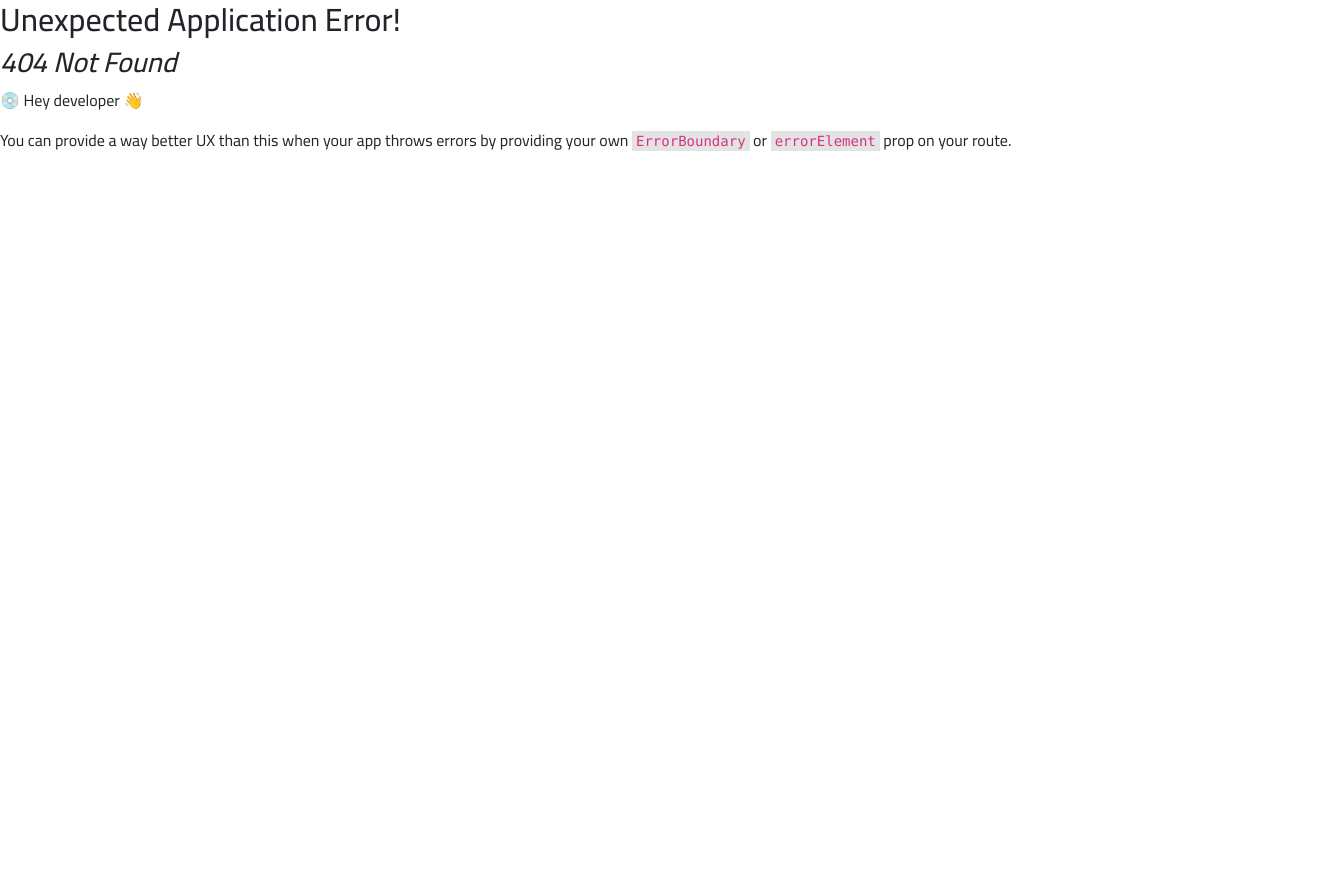
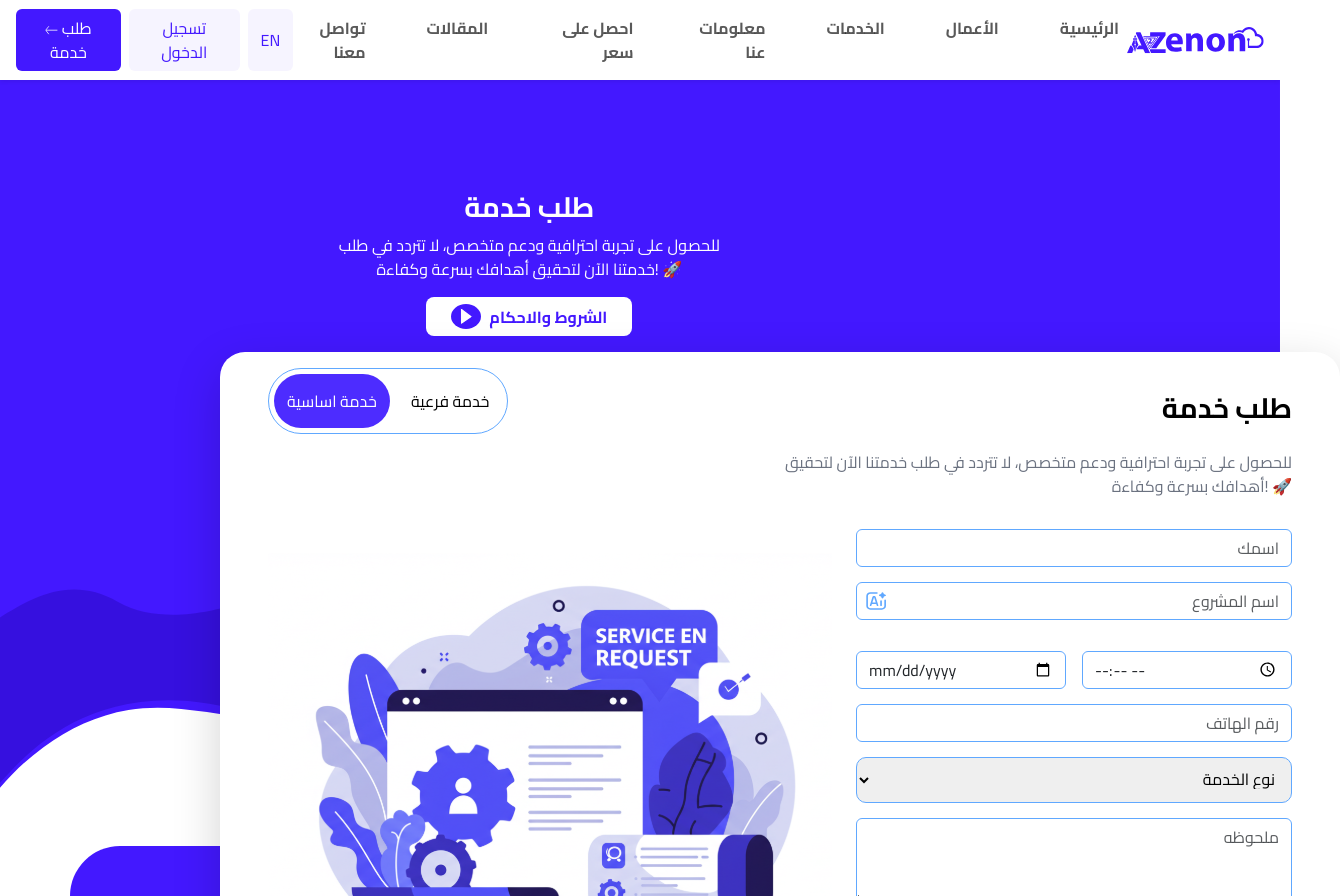
Before and after one commit to Engromeh/a2zenon, a React (Vite) app: page /layout/Serviceform in a window 1280 px wide. Before the commit this address had no page. Shown: the top 896 px of the page, 1340 px wide, since content can reach past the window. Before the commit the page ends 800 px from the top, so only its background shows below. Built offline with nearby package versions, Linux system fonts and the light colour scheme; the HTML template or start-up script is replaced by a standard one.

Commit message:
Create serviceform

```diff
--- a/src/App.css
+++ b/src/App.css
@@ -331,3 +331,31 @@ bottom: 55px;
 
 
 }
+.serviceform-card{
+  width: 70rem;
+  height: 42rem;
+  background-color: white;
+  border-radius: 25px;
+  position: absolute;
+  bottom: -14rem;
+  left: 220px;
+}
+.input-service{
+  direction: rtl;
+  margin-top: 15px;
+  border: 1px solid #60A8FF !important;
+}
+.select-service{
+
+display: block;
+    width: 100%;
+    padding: .375rem .75rem;
+    font-size: 1rem;
+    font-weight: 400;
+    line-height: 1.5;
+    direction: rtl;
+    margin-top: 15px;
+    border: 1px solid #60A8FF !important;
+    border-radius: 10px;
+    padding-left: 20px !important;
+}
--- /dev/null
+++ b/src/Pages/ServiceForm.jsx
@@ -0,0 +1,178 @@
+import React, { useState } from "react";
+import Designbg from "../assets/hostingbg.svg";
+import videoicon from "../assets/videoicon.svg";
+import Serviceimg from "../assets/serviceform.svg";
+import ai from "../assets/aiform.svg";
+
+const ServiceForm = () => {
+  const [active, setActive] = useState("basic");
+  return (
+    <>
+      <section>
+        <img src={Designbg} alt=" Designbg" className=" w-100 h-100" />
+        <div style={{ position: "absolute", right: "35rem", bottom: "29rem" }}>
+          <h3 className=" text-center text-white fw-bold">طلب خدمة </h3>
+          <p className=" text-center text-white">
+            للحصول على تجربة احترافية ودعم متخصص، لا تتردد في طلب
+            <br />
+            خدمتنا الآن لتحقيق أهدافك بسرعة وكفاءة! 🚀{" "}
+          </p>
+          <div className="d-flex gap-3 justify-content-center ">
+            <button
+              className="btn d-flex align-items-center justify-content-between gap-2 px-4 "
+              style={{
+                backgroundColor: "#FFFFFF",
+                color: "#4318FF",
+                direction: "rtl",
+                borderRadius: "8px",
+                fontWeight: "bold",
+              }}
+            >
+              الشروط والاحكام{" "}
+              <img
+                src={videoicon}
+                alt="video"
+                style={{
+                  backgroundColor: "#4318FF",
+                  borderRadius: "50%",
+                  width: "30px",
+                  padding: "3px",
+                  height: "25px",
+                }}
+              />
+            </button>
+          </div>
+        </div>
+      </section>
+
+      <div className="serviceform-card shadow-lg px-5">
+        <div className=" d-flex justify-content-between py-3">
+          <div
+            className="d-flex gap-2"
+            style={{
+              border: "1px solid #60A8FF",
+              borderRadius: "35px",
+              padding: "5px",
+            }}
+          >
+            <button
+              className="btn"
+              onClick={() => setActive("basic")}
+              style={{
+                backgroundColor: active === "basic" ? "#4D2CFF" : "transparent",
+                color: active === "basic" ? "white" : "black",
+                borderRadius: "35px",
+              }}
+            >
+              خدمة اساسية
+            </button>
+
+            <button
+              className="btn"
+              onClick={() => setActive("sub")}
+              style={{
+                backgroundColor: active === "sub" ? "#4D2CFF" : "transparent",
+                color: active === "sub" ? "white" : "black",
+                borderRadius: "35px",
+              }}
+            >
+              خدمة فرعية
+            </button>
+          </div>
+          <h3 className=" text-end text-black fw-bold pt-4">طلب خدمة</h3>
+        </div>
+
+        <p className=" text-end" style={{ color: "#6B7280" }}>
+          للحصول على تجربة احترافية ودعم متخصص، لا تتردد في طلب خدمتنا الآن
+          لتحقيق
+          <br />
+          أهدافك بسرعة وكفاءة! 🚀{" "}
+        </p>
+
+        <div className=" d-flex gap-4">
+          <img src={Serviceimg} alt="Serviceimg" />
+
+          <form>
+            <input
+              type="text"
+              className=" input-service  form-control "
+              id="exampleFormControlInput1"
+              placeholder="اسمك"
+            />
+
+            <div style={{ position: "relative" }} className="mb-3" dir="rtl">
+              <input
+                type="text"
+                className="input-service form-control"
+                id="exampleFormControlInput1"
+                placeholder="اسم المشروع"
+                style={{ paddingleft: "40px" }}
+              />
+              <img
+                src={ai}
+                alt="icon"
+                style={{
+                  position: "absolute",
+                  left: "10px",
+                  top: "50%",
+                  transform: "translateY(-50%)",
+                  width: "20px",
+                  height: "20px",
+                  pointerEvents: "none",
+                }}
+              />
+            </div>
+
+            <div className=" d-flex gap-3">
+              <input
+                type="date"
+                className="input-service form-control"
+                id="exampleFormControlInput1"
+                placeholder="التاريخ"
+              />
+
+              <input
+                type="time"
+                className="input-service form-control"
+                id="exampleFormControlInput1"
+                placeholder="الوقت المحدد"
+              />
+            </div>
+            <input
+              type="email"
+              className="input-service form-control"
+              id="exampleFormControlInput1"
+              placeholder="رقم الهاتف"
+            />
+            <select name="serviceType" className="select-service">
+              <option value="">نوع الخدمة</option>
+              <option value="basic">خدمة أساسية</option>
+              <option value="sub">خدمة فرعية</option>
+            </select>
+
+            <textarea
+              class="input-service form-control"
+              id="exampleFormControlTextarea1"
+              rows="3"
+              placeholder="ملحوظه"
+            ></textarea>
+
+            <button
+              className=" input-service btn  text-white w-100 "
+              style={{ backgroundColor: "#4318FF" }}
+            >
+              ارسال الطلب
+            </button>
+
+            <span className=" text-end" style={{ marginLeft: "6rem" }}>
+              هل تريد مساعدة في تحديد نوع الخدمة؟
+              <a href="#">اضغط هنا</a>
+            </span>
+          </form>
+        </div>
+      </div>
+    </>
+  );
+};
+
+export default ServiceForm;
--- a/src/router/Router.jsx
+++ b/src/router/Router.jsx
@@ -15,6 +15,7 @@ import ResponsiveIssues from "../Component/ResponsiveIssues/ResponsiveIssues.jsx
 import Markating from "../Pages/Markating.jsx";
 import Hosting from "../Pages/Hosting.jsx";
 import Design from "../Pages/Design.jsx";
+import ServiceForm from "../Pages/ServiceForm.jsx";
 
 const Router = createBrowserRouter(
   createRoutesFromElements(
@@ -31,6 +32,8 @@ const Router = createBrowserRouter(
          <Route path="/layout/Markating" element={<Markating />} />
          <Route path="/layout/Hosting" element={<Hosting />} />
          <Route path="/layout/Design" element={<Design />} />
+         <Route path="/layout/Serviceform" element={<ServiceForm />} />
+
 
 
 
```
Also changed, not shown: src/assets/aiform.svg (added), src/assets/serviceform.svg (added).
